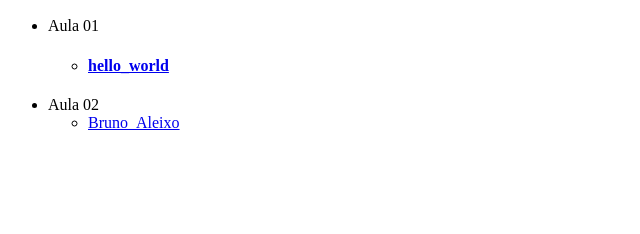
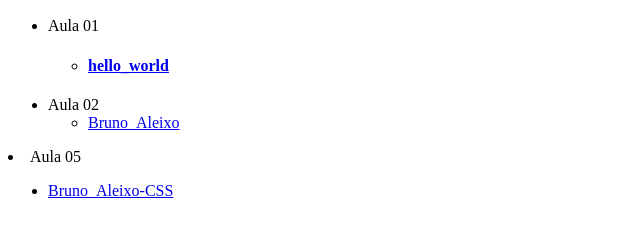
Before and after one commit to zepedro1998/Entregas-de-Trabalhos, a plain HTML site: page index.html in a window 1280 px wide. Shown: the part 96-330 px from the top of the page, without its empty margins (0-640 px from the left). Drawn offline with Linux system fonts and the light colour scheme.

Commit message:
Update index.html

```diff
--- a/index.html
+++ b/index.html
@@ -22,6 +22,9 @@
     <li><a href="https://zepedro1998.github.io/bruno_aleixo/"> Bruno_Aleixo </a></li>
 	</ul>
 </ul>
-
+   <li>Aula 05</li>
+    <ul>
+    <li><a href="https://zepedro1998.github.io/bruno_aleixo/"> Bruno_Aleixo-CSS </a></li>
+	</ul>
 </body>
 </html>
```
